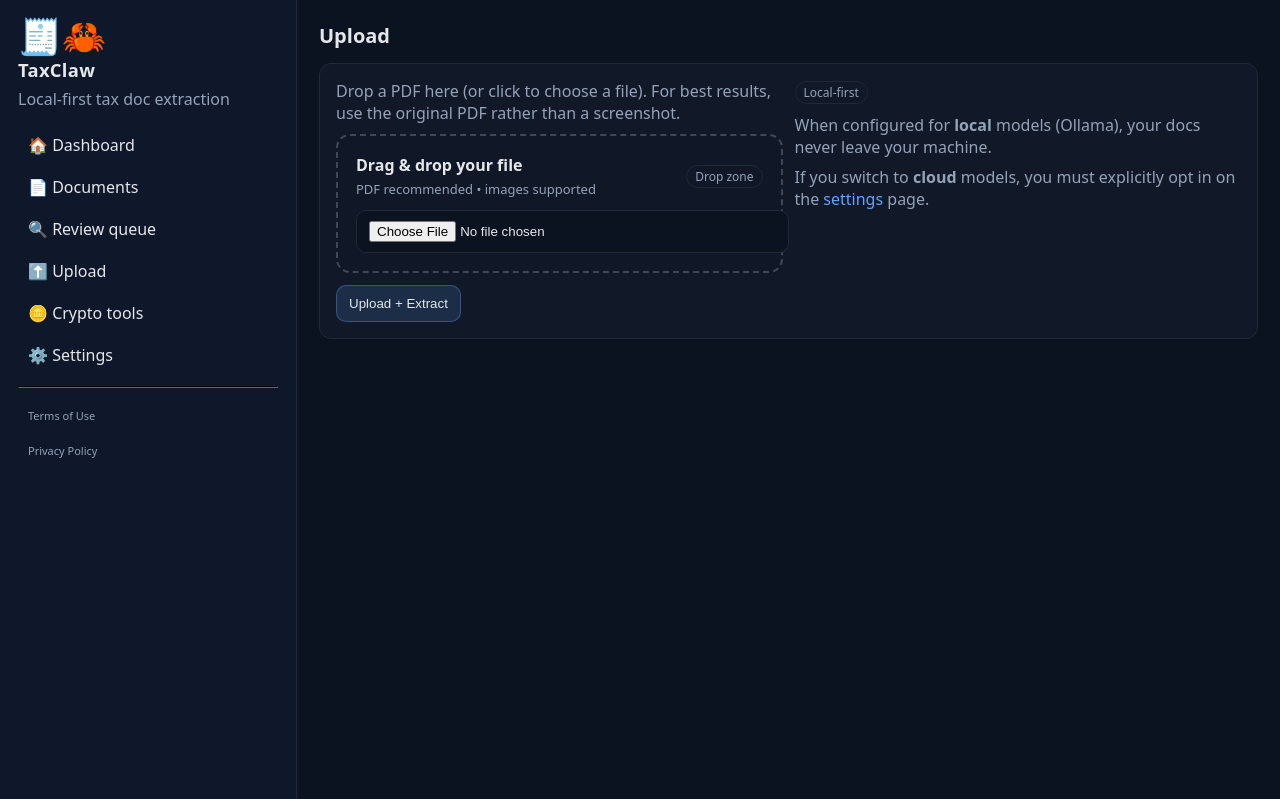
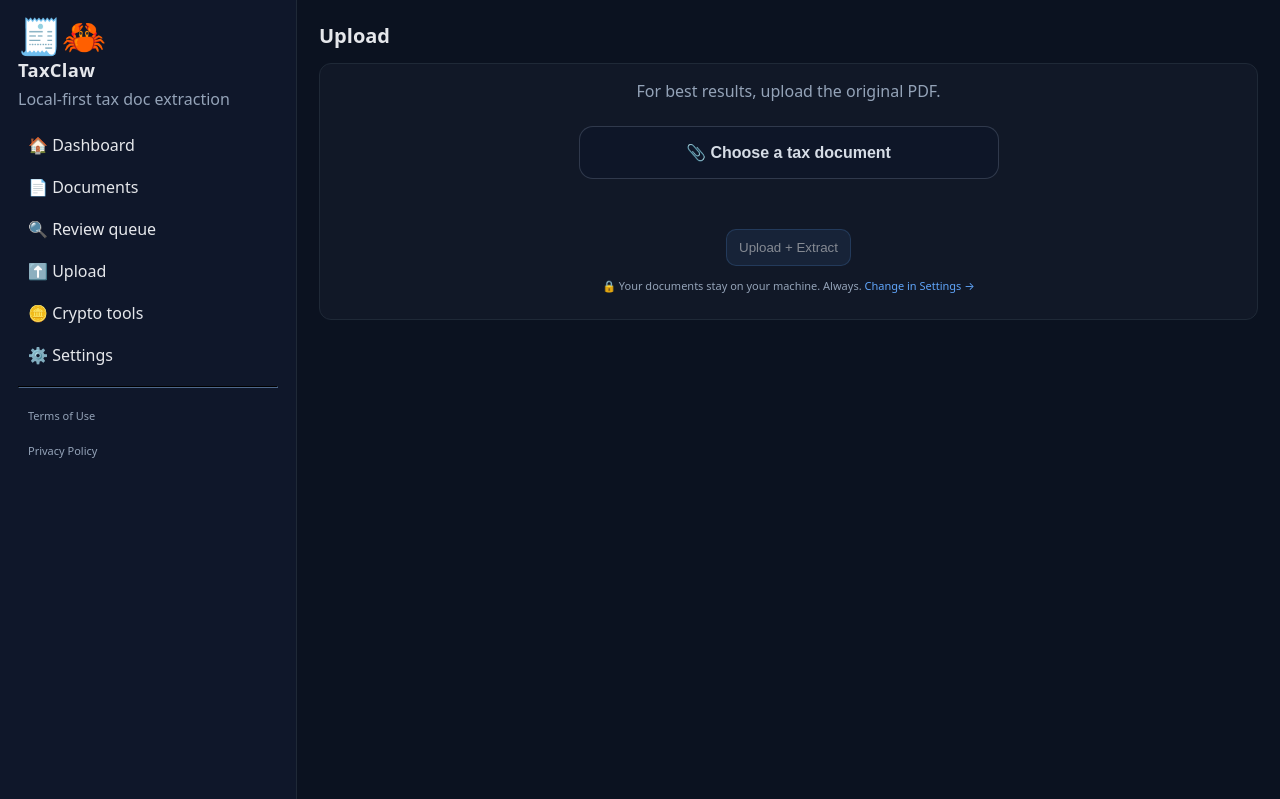
Before and after one commit to DougButdorf/TaxClaw, a FastAPI app: page /upload in a window 1280 px wide. Shown: the top 799 px of the page. Run offline with FastAPI, Linux system fonts and the light colour scheme; some libraries are stand-ins or nearby versions.

Commit message:
feat: redesign upload page — minimal button, single privacy line

```diff
--- a/templates/upload.html
+++ b/templates/upload.html
@@ -2,85 +2,108 @@
 {% block content %}
   <h1 style="margin:0 0 14px 0; font-size: 20px;">Upload</h1>
 
-  <div class="card">
-    <form id="upload-form" method="post" action="/upload" enctype="multipart/form-data" class="row" style="align-items:flex-start;">
-      <div style="flex:1; min-width: 320px;">
-        <div class="muted" style="margin-bottom: 10px;">Drop a PDF here (or click to choose a file). For best results, use the original PDF rather than a screenshot.</div>
-
-        <div id="drop-zone" style="border: 2px dashed rgba(148,163,184,0.35); background: rgba(15,23,42,0.35); border-radius: 14px; padding: 18px; cursor: pointer;">
-          <div class="row" style="justify-content: space-between;">
-            <div>
-              <div style="font-weight: 600;">Drag & drop your file</div>
-              <div id="file-hint" class="muted" style="font-size: 13px; margin-top: 4px;">PDF recommended • images supported</div>
-            </div>
-            <div class="pill">Drop zone</div>
-          </div>
-          <div style="height: 12px;"></div>
-          <input id="file-input" type="file" name="file" required style="width:100%;" />
-        </div>
-
-        <div style="height: 12px;"></div>
-        <button type="submit">Upload + Extract</button>
+  <div class="card" id="upload-card">
+    <form id="upload-form" method="post" action="/upload" enctype="multipart/form-data" style="max-width: 560px; margin: 0 auto;">
+      <div class="muted" style="margin-bottom: 14px; text-align:center;">
+        For best results, upload the original PDF.
       </div>
 
-      <div style="flex:1; min-width: 280px;" class="muted">
-        <div class="pill">Local-first</div>
-        <div style="height: 10px;"></div>
-        <div>When configured for <b>local</b> models (Ollama), your docs never leave your machine.</div>
-        <div style="height: 8px;"></div>
-        <div>If you switch to <b>cloud</b> models, you must explicitly opt in on the <a href="/settings">settings</a> page.</div>
+      <div style="display:flex; flex-direction:column; align-items:center; gap: 10px; padding: 10px 6px;">
+        <button id="choose-btn" type="button" style="
+          background: rgba(15,23,42,0.9);
+          border: 1px solid rgba(148,163,184,0.25);
+          color: rgba(226,232,240,0.95);
+          padding: 16px 18px;
+          border-radius: 14px;
+          font-weight: 700;
+          font-size: 16px;
+          cursor: pointer;
+          min-width: min(420px, 100%);
+        ">📎 Choose a tax document</button>
+
+        <input id="file-input" type="file" name="file" required style="display:none;" />
+
+        <div id="file-name" class="muted" style="font-size: 13px; min-height: 18px; text-align:center;"></div>
+
+        <div style="height: 2px;"></div>
+
+        <button id="upload-btn" type="submit" disabled style="
+          opacity: 0.55;
+          cursor: not-allowed;
+        ">Upload + Extract</button>
+
+        <div class="muted" style="font-size: 11px; text-align:center; margin-top: 2px;">
+          🔒 Your documents stay on your machine. Always. <a href="/settings">Change in Settings →</a>
+        </div>
       </div>
     </form>
   </div>
 
   <script>
     (function () {
-      const dz = document.getElementById('drop-zone');
+      const card = document.getElementById('upload-card');
+      const chooseBtn = document.getElementById('choose-btn');
       const input = document.getElementById('file-input');
-      const hint = document.getElementById('file-hint');
+      const fileName = document.getElementById('file-name');
+      const uploadBtn = document.getElementById('upload-btn');
 
-      if (!dz || !input) return;
+      if (!card || !chooseBtn || !input || !uploadBtn) return;
+
+      function setPicked(f) {
+        const hasFile = !!f;
+        uploadBtn.disabled = !hasFile;
+        uploadBtn.style.opacity = hasFile ? '1' : '0.55';
+        uploadBtn.style.cursor = hasFile ? 'pointer' : 'not-allowed';
+        if (fileName) fileName.textContent = hasFile ? `✅ ${f.name}` : '';
+      }
+
+      // Click -> file picker
+      chooseBtn.addEventListener('click', () => input.click());
+
+      // Drag/drop onto the whole card
+      function prevent(e) {
+        e.preventDefault();
+        e.stopPropagation();
+      }
 
       function setActive(active) {
         if (active) {
-          dz.style.borderColor = 'rgba(96,165,250,0.8)';
-          dz.style.background = 'rgba(96,165,250,0.08)';
+          card.style.borderColor = 'rgba(96,165,250,0.45)';
+          card.style.boxShadow = '0 0 0 3px rgba(96,165,250,0.10)';
         } else {
-          dz.style.borderColor = 'rgba(148,163,184,0.35)';
-          dz.style.background = 'rgba(15,23,42,0.35)';
+          card.style.borderColor = '';
+          card.style.boxShadow = '';
         }
       }
 
-      dz.addEventListener('click', () => input.click());
-
-      ;['dragenter','dragover'].forEach(evt => {
-        dz.addEventListener(evt, (e) => {
-          e.preventDefault();
-          e.stopPropagation();
+      ;['dragenter', 'dragover'].forEach(evt => {
+        card.addEventListener(evt, (e) => {
+          prevent(e);
           setActive(true);
         });
       });
 
-      ;['dragleave','drop'].forEach(evt => {
-        dz.addEventListener(evt, (e) => {
-          e.preventDefault();
-          e.stopPropagation();
+      ;['dragleave', 'drop'].forEach(evt => {
+        card.addEventListener(evt, (e) => {
+          prevent(e);
           setActive(false);
         });
       });
 
-      dz.addEventListener('drop', (e) => {
+      card.addEventListener('drop', (e) => {
         const files = e.dataTransfer && e.dataTransfer.files;
         if (!files || files.length === 0) return;
         input.files = files;
-        if (hint) hint.textContent = files[0].name;
+        setPicked(files[0]);
       });
 
       input.addEventListener('change', () => {
-        if (input.files && input.files[0] && hint) {
-          hint.textContent = input.files[0].name;
-        }
+        const f = input.files && input.files[0];
+        setPicked(f);
       });
+
+      // Initialize
+      setPicked(null);
     })();
   </script>
 {% endblock %}
```
